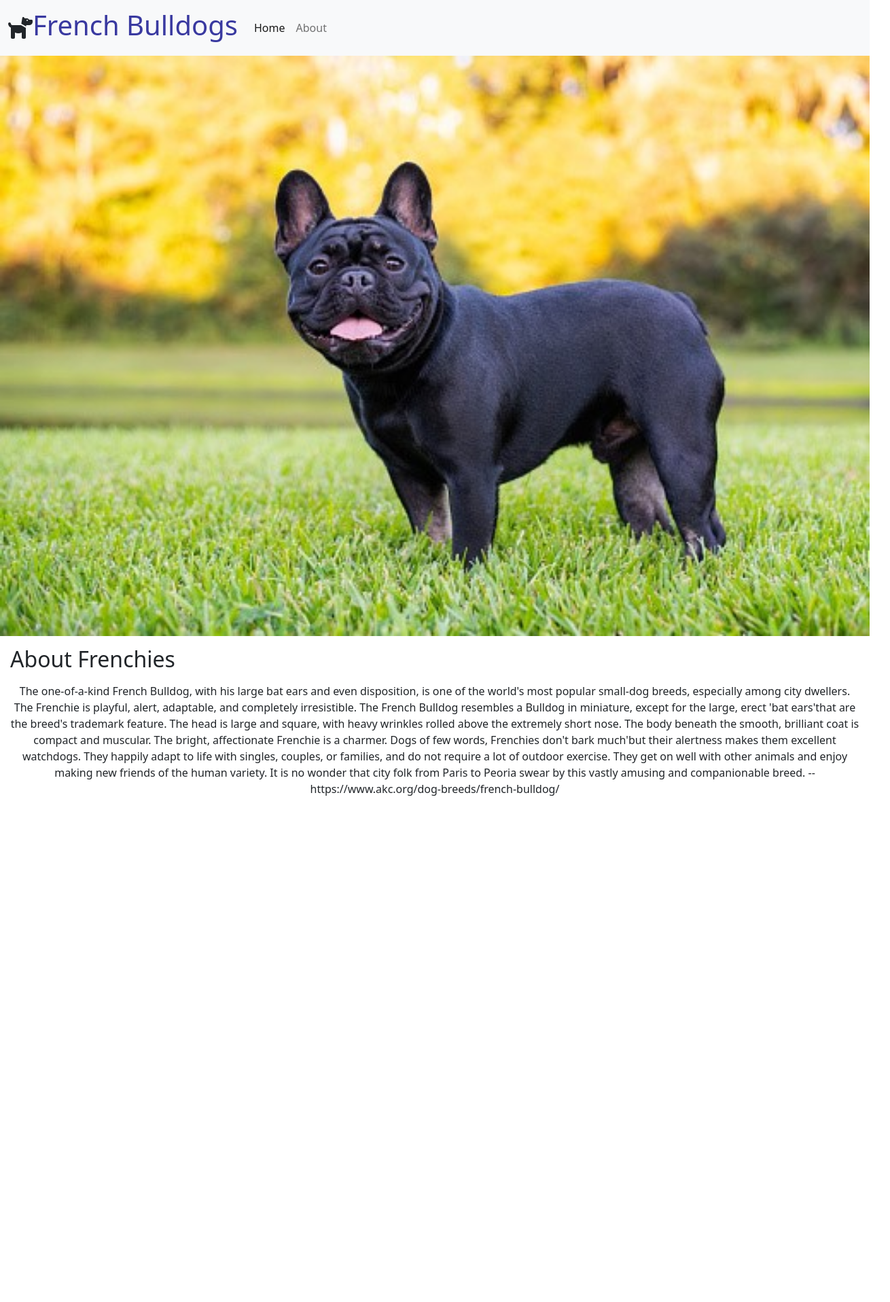
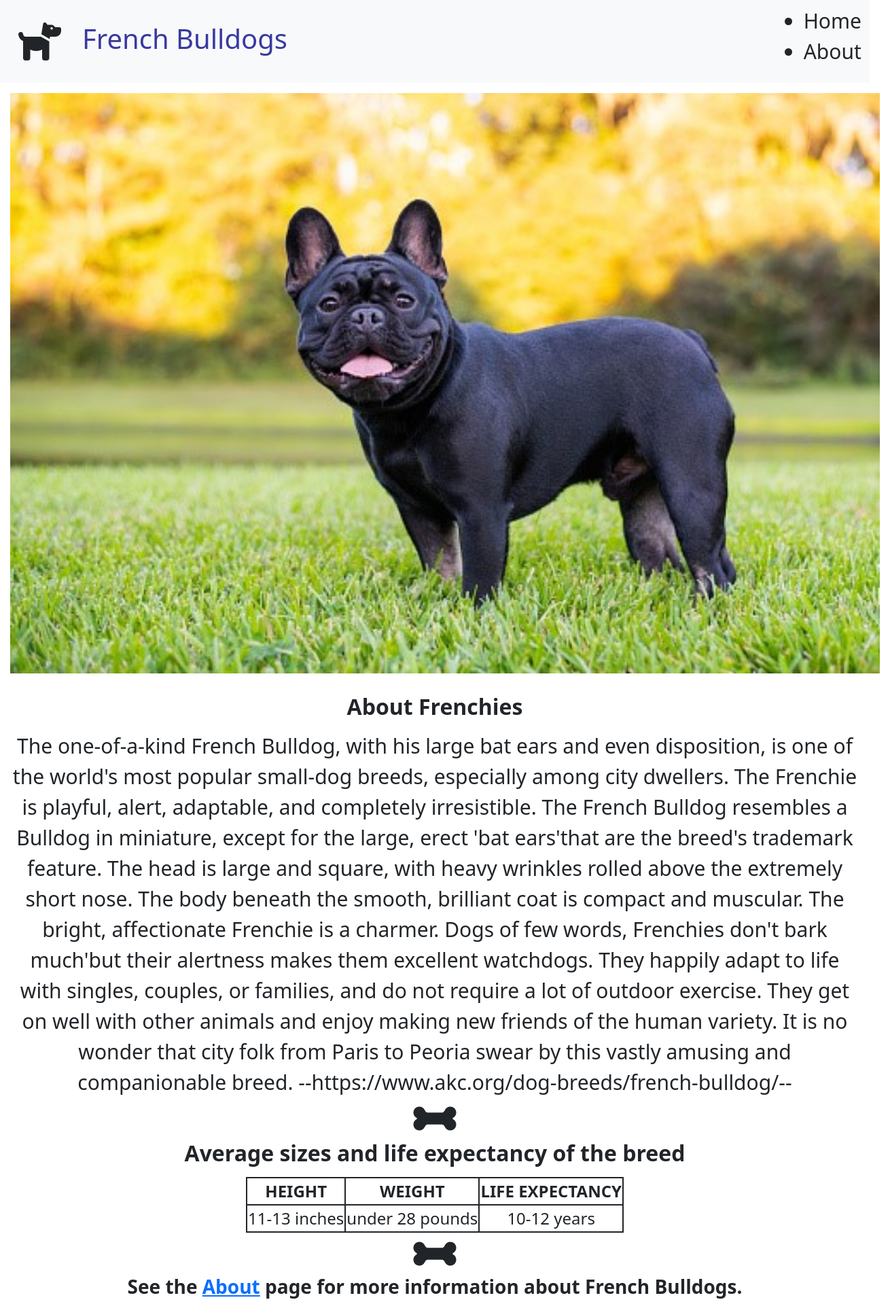
Before and after one commit to nakkiaroberts/First_VS_Code_Project, a plain HTML site: page index.html in a window 1280 px wide. Shown: the whole page at 68% size, 1310 px wide, since content can reach past the window. Before the commit the page ends 1188 px from the top, so only its background shows below. Drawn offline with nearby package versions, Linux system fonts and the light colour scheme.

```diff
--- a/index.html
+++ b/index.html
@@ -15,48 +15,51 @@
 <body>
   <nav class="navbar navbar-expand-lg bg-light">
     <div class="container-fluid">
-      <i class="fa-solid fa-dog fa-2xl"></i>
-      <a class="navbar-brand" href="#"><h1>French Bulldogs</h1></a>
+      <h3><i class="fa-solid fa-dog fa-2xl"></i></h3>
+      <a class="navbar-brand" href="#"></a>
+      <h1 class="center">French Bulldogs</h1>
       <button class="navbar-toggler" type="button" data-bs-toggle="collapse" data-bs-target="#navbarSupportedContent" aria-controls="navbarSupportedContent" aria-expanded="false" aria-label="Toggle navigation">
         <span class="navbar-toggler-icon"></span>
       </button>
       <div class="collapse navbar-collapse" id="navbarSupportedContent">
-        <ul class="navbar-nav me-auto mb-2 mb-lg-0">
+        <ul class="right" class="navbar-nav me-auto mb-2 mb-lg-0">
           <li class="nav-item">
             <a class="nav-link active" aria-current="page" href="#">Home</a>
           </li>
           <li class="nav-item">
             <a class="nav-link" href="about.html">About</a>
           </li>
-          <!-- <li class="nav-item dropdown">
-            <a class="nav-link dropdown-toggle" href="#" role="button" data-bs-toggle="dropdown" aria-expanded="false">
-              Dropdown
-            </a>
-            <ul class="dropdown-menu">
-              <li><a class="dropdown-item" href="#">Action</a></li>
-              <li><a class="dropdown-item" href="#">Another action</a></li>
-              <li><hr class="dropdown-divider"></li>
-              <li><a class="dropdown-item" href="#">Something else here</a></li>
-            </ul>
-          </li> -->
-          <!-- <li class="nav-item">
-            <a class="nav-link disabled">Disabled</a>
-          </li>
-        </ul> -->
-        <!-- <form class="d-flex" role="search">
-          <input class="form-control me-2" type="search" placeholder="Search" aria-label="Search">
-          <button class="btn btn-outline-success" type="submit">Search</button>
-        </form> -->
-      </div>
+        </div>
     </div>
   </nav>
-  <!-- <h1>French Bulldogs</h1> -->
+
  <img src="resources\images\Black Frenchie.jpg" alt="Black French Bulldog"/>
  <h2>About Frenchies</h2>
  <p>
-  The one-of-a-kind French Bulldog, with his large bat ears and even disposition, is one of the world's most popular small-dog breeds, especially among city dwellers. The Frenchie is playful, alert, adaptable, and completely irresistible. The French Bulldog resembles a Bulldog in miniature, except for the large, erect 'bat ears'that are the breed's trademark feature. The head is large and square, with heavy wrinkles rolled above the extremely short nose. The body beneath the smooth, brilliant coat is compact and muscular. The bright, affectionate Frenchie is a charmer. Dogs of few words, Frenchies don't bark much'but their alertness makes them excellent watchdogs. They happily adapt to life with singles, couples, or families, and do not require a lot of outdoor exercise. They get on well with other animals and enjoy making new friends of the human variety. It is no wonder that city folk from Paris to Peoria swear by this vastly amusing and companionable breed. --https://www.akc.org/dog-breeds/french-bulldog/
+  The one-of-a-kind French Bulldog, with his large bat ears and even disposition, is one of the world's most popular small-dog breeds, especially among city dwellers. The Frenchie is playful, alert, adaptable, and completely irresistible. The French Bulldog resembles a Bulldog in miniature, except for the large, erect 'bat ears'that are the breed's trademark feature. The head is large and square, with heavy wrinkles rolled above the extremely short nose. The body beneath the smooth, brilliant coat is compact and muscular. The bright, affectionate Frenchie is a charmer. Dogs of few words, Frenchies don't bark much'but their alertness makes them excellent watchdogs. They happily adapt to life with singles, couples, or families, and do not require a lot of outdoor exercise. They get on well with other animals and enjoy making new friends of the human variety. It is no wonder that city folk from Paris to Peoria swear by this vastly amusing and companionable breed. --https://www.akc.org/dog-breeds/french-bulldog/--
  </p>
 
+ <h3><i class="fa-solid fa-bone fa-2xl"></i></h3>
+
+ <h2>Average sizes and life expectancy of the breed</h2>
+
+<table class="center">
+  <tr>
+    <th>HEIGHT</th>
+    <th>WEIGHT</th>
+    <th>LIFE EXPECTANCY</th>
+  </tr>
+  <tr>
+    <td>11-13 inches</td>
+    <td>under 28 pounds</td>
+    <td>10-12 years</td>
+  </tr>
+</table>
+
+<h3><i class="fa-solid fa-bone fa-2xl"></i></h3>
+<h3>See the <a href="./about.html">About</a> page for more information about French Bulldogs.</h3>
+</body>
+</html>
 
   <!-- JavaScript Bundle with Popper -->
 <script src="https://cdn.jsdelivr.net/npm/bootstrap@5.2.2/dist/js/bootstrap.bundle.min.js" integrity="sha384-OERcA2EqjJCMA+/3y+gxIOqMEjwtxJY7qPCqsdltbNJuaOe923+mo//f6V8Qbsw3" crossorigin="anonymous"></script>
--- a/resources/css/style.css
+++ b/resources/css/style.css
@@ -3,17 +3,42 @@
   color: rgb(57, 57, 160);
 }
 
-h2 {
+h2, h3 {
   margin: 15px;
+  text-align: center;
+  font-weight: bold;
 }
 
 img {
   width: 100%;
   height: auto;
+  margin: 15px;
 }
 
 p {
   margin: 15px;
   text-align: center;
-  /* font-weight: bold; */
+  font-size: 30px;
 }
+
+.text-center {
+  text-align: center;
+}
+
+table, th, td {
+  border: 2px solid;
+  font-size: x-large;
+  text-align: center;
+  margin: 10px;
+}
+
+.center {
+  margin-left: auto;
+  margin-right: auto;
+}
+
+.right {
+  margin-left: auto;
+  margin-right: 15;
+  font-size: 30px;
+}
```
Also changed, not shown: about.html (+36 -25 lines).
